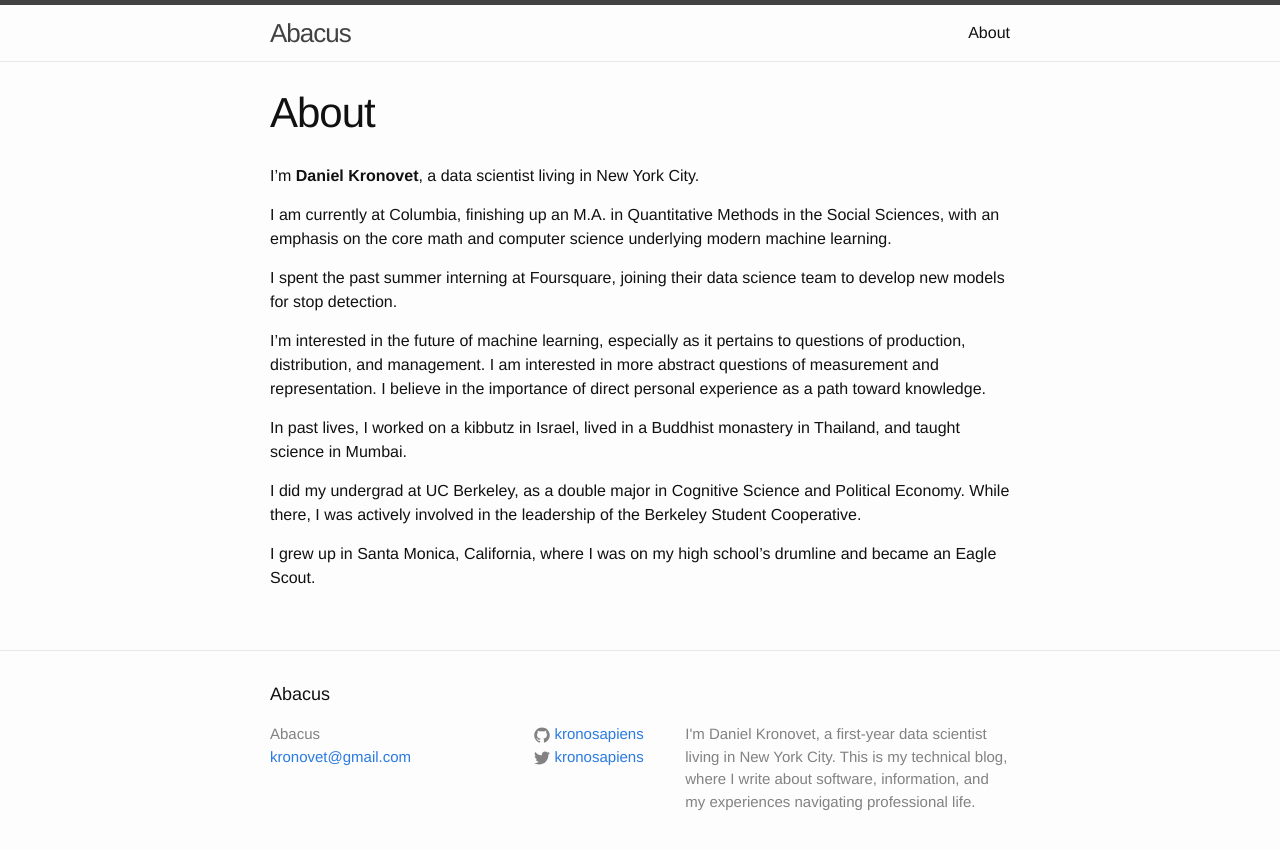
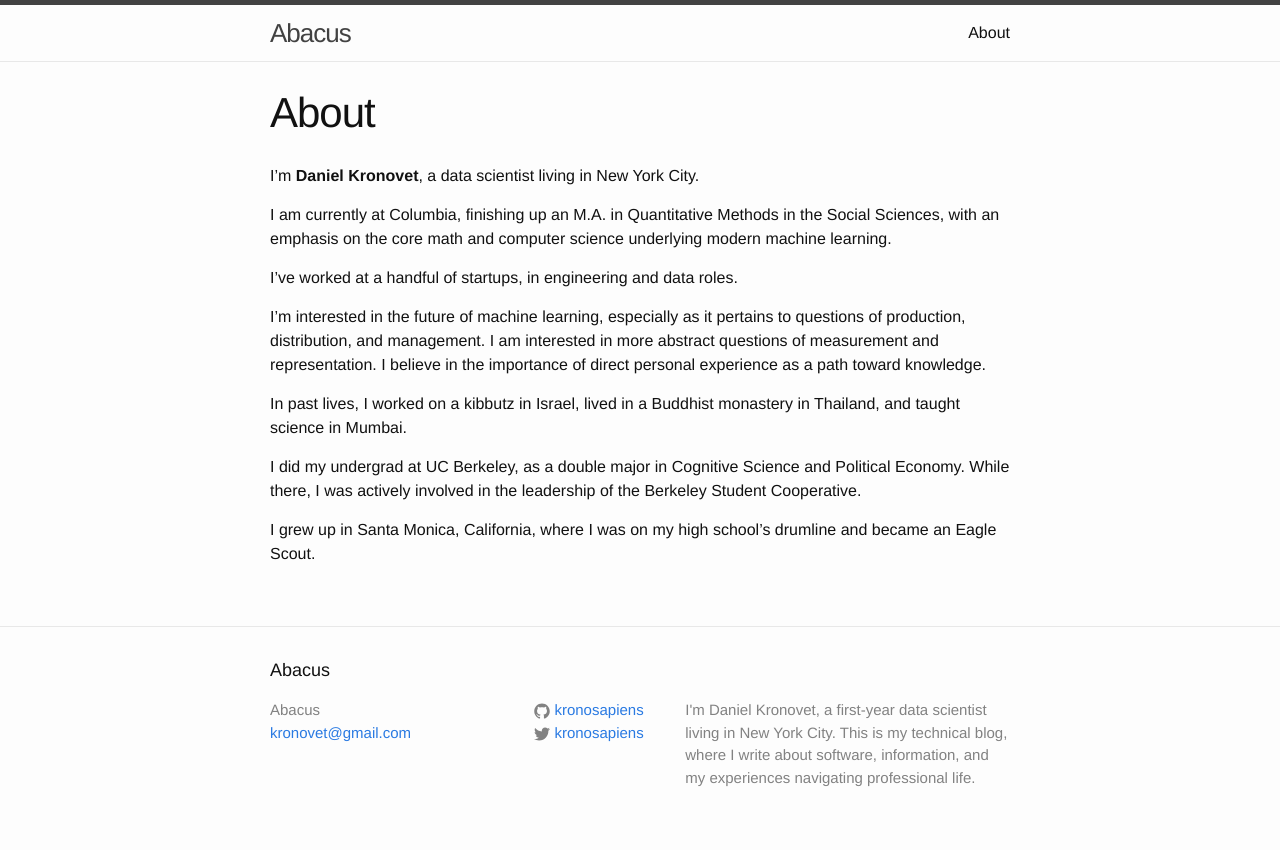
Before and after one commit to kronosapiens/kronosapiens.github.io, a Jekyll site: the page built from about.md, in a window 1280 px wide. Shown: the top 850 px of the page. Built offline with Jekyll 4.4.1, drawn with Linux system fonts in a browser that asks for light colours.

Commit message:
Update about

```diff
--- a/about.md
+++ b/about.md
@@ -8,7 +8,7 @@ I'm **Daniel Kronovet**, a data scientist living in New York City.
 
 I am currently at Columbia, finishing up an M.A. in Quantitative Methods in the Social Sciences, with an emphasis on the core math and computer science underlying modern machine learning.
 
-I spent the past summer interning at Foursquare, joining their data science team to develop new models for stop detection.
+I've worked at a handful of startups, in engineering and data roles.
 
 I'm interested in the future of machine learning, especially as it pertains to questions of production, distribution, and management. I am interested in more abstract questions of measurement and representation. I believe in the importance of direct personal experience as a path toward knowledge.
 
```
